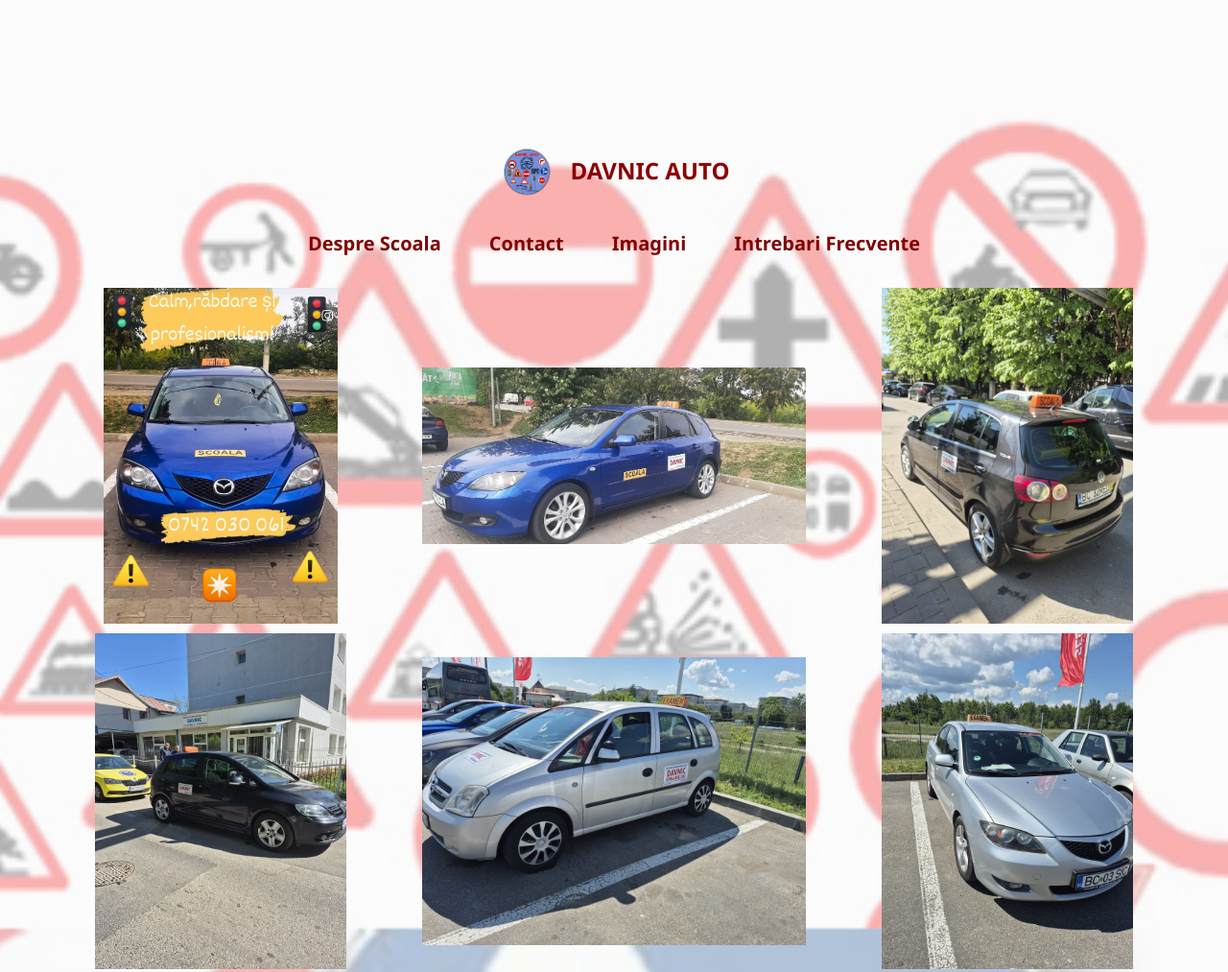
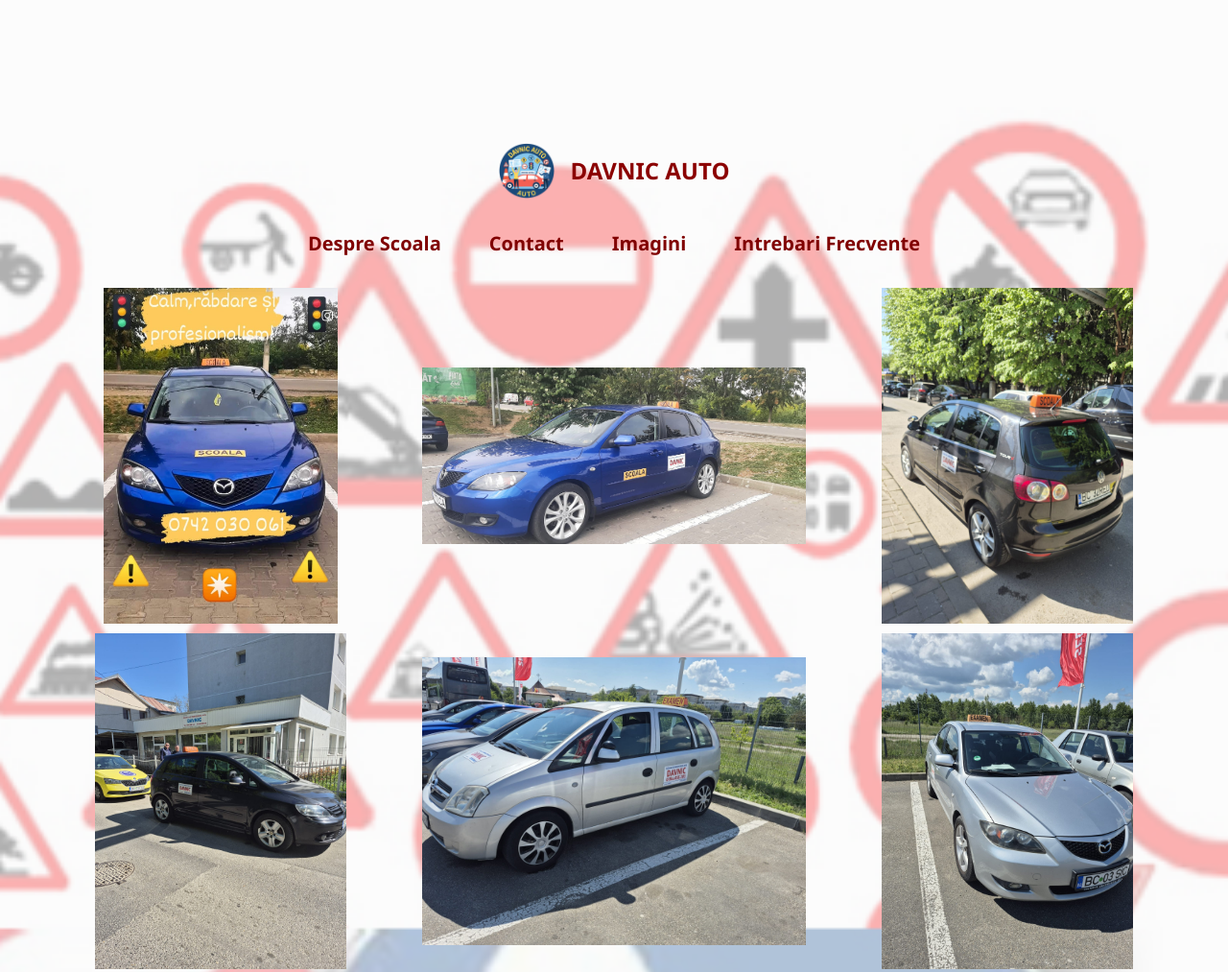
Before and after one commit to DAVNICAUTO/davnic-auto, a plain HTML site: page imagini.html in a window 1280 px wide. Shown: the top 1013 px of the page at 96% size. Drawn offline with Linux system fonts and the light colour scheme.

Commit message:
Update imagini.html

```diff
--- a/imagini.html
+++ b/imagini.html
@@ -4,7 +4,7 @@
         <meta charset="UTF-8">
         <meta name="viewport" content="width=device-width, initial-scale=1.0">
         <title>Despre Scoala</title>
-        <link rel="icon" href="davnicAuto.png" type="image/png">
+        <link rel="icon" href="logoAuto2.png" type="image/png">
         <link rel="stylesheet" href="style.css">
     </head>
     <body>
@@ -13,7 +13,7 @@
       <!--HEADER-->
       <header class="site-header">
         <div class="header-LogoTitlu">
-          <img src="davnicAuto.png" alt="Logo" class="logo">
+          <img src="logoAuto2.png" alt="Logo" class="logo">
           <h1 class="site-titlul">DAVNIC AUTO</h1>
         </div>
         <div>
```
